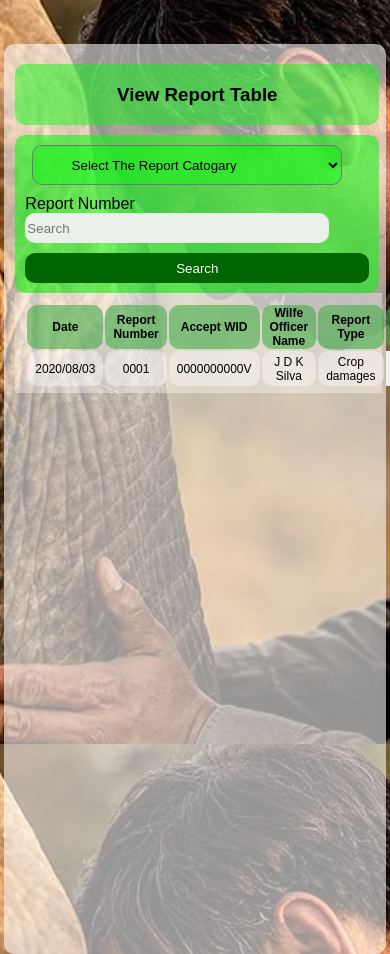
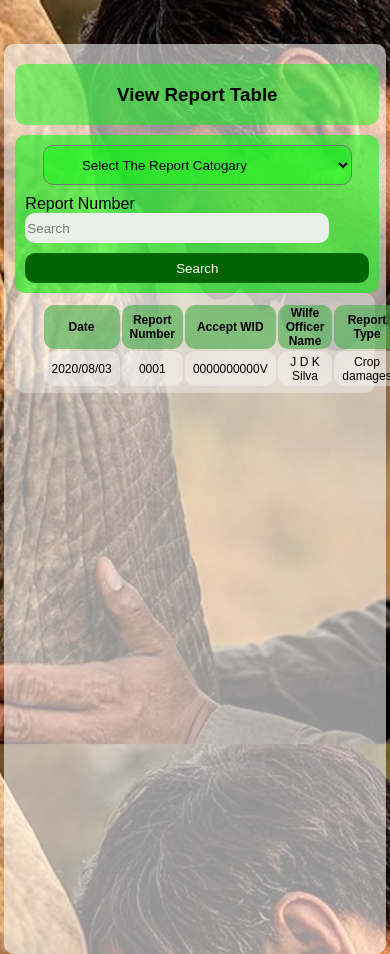
Before and after one commit to SethniBhagya/Project_Group28, a PHP site: page /html/villagerReportView.html in a window 390 px wide; the page is wider, and only the part inside the window is pictured. Shown: the part 100-1054 px from the top of that part. Run offline with PHP 8.4, Linux system fonts and the light colour scheme; some libraries are stand-ins or nearby versions.

Commit message:
Styling resposive 900px width

```diff
--- a/css/reportView.css
+++ b/css/reportView.css
@@ -233,18 +233,24 @@ label{
 
   }
   .subcontainer_3-3{
-      width:96%;
+      width:94%;
+      border-radius: 10px;
       margin-left: 3%;
       margin-right: 1%;
 
   }
   select{
       width: 90%;
+      margin-left: 5%;
+  }
+  .text-search-bar{
+    display: none;
   }
   table{
       margin-right:1% ;
       width: 90%;
       padding: 10px 10px;
+      margin-left: 4.5%;
   }
 
   .search-container{
```
